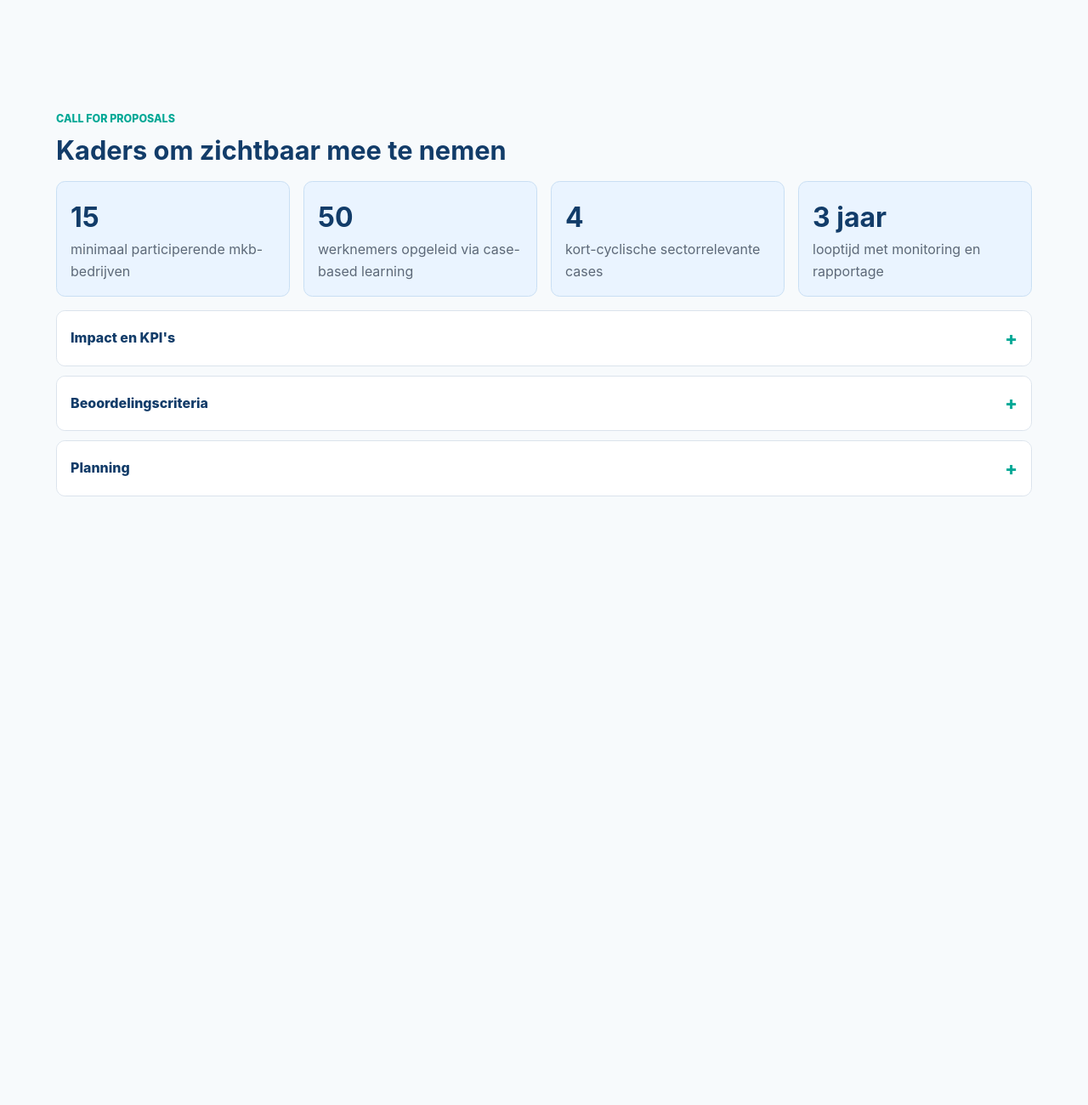
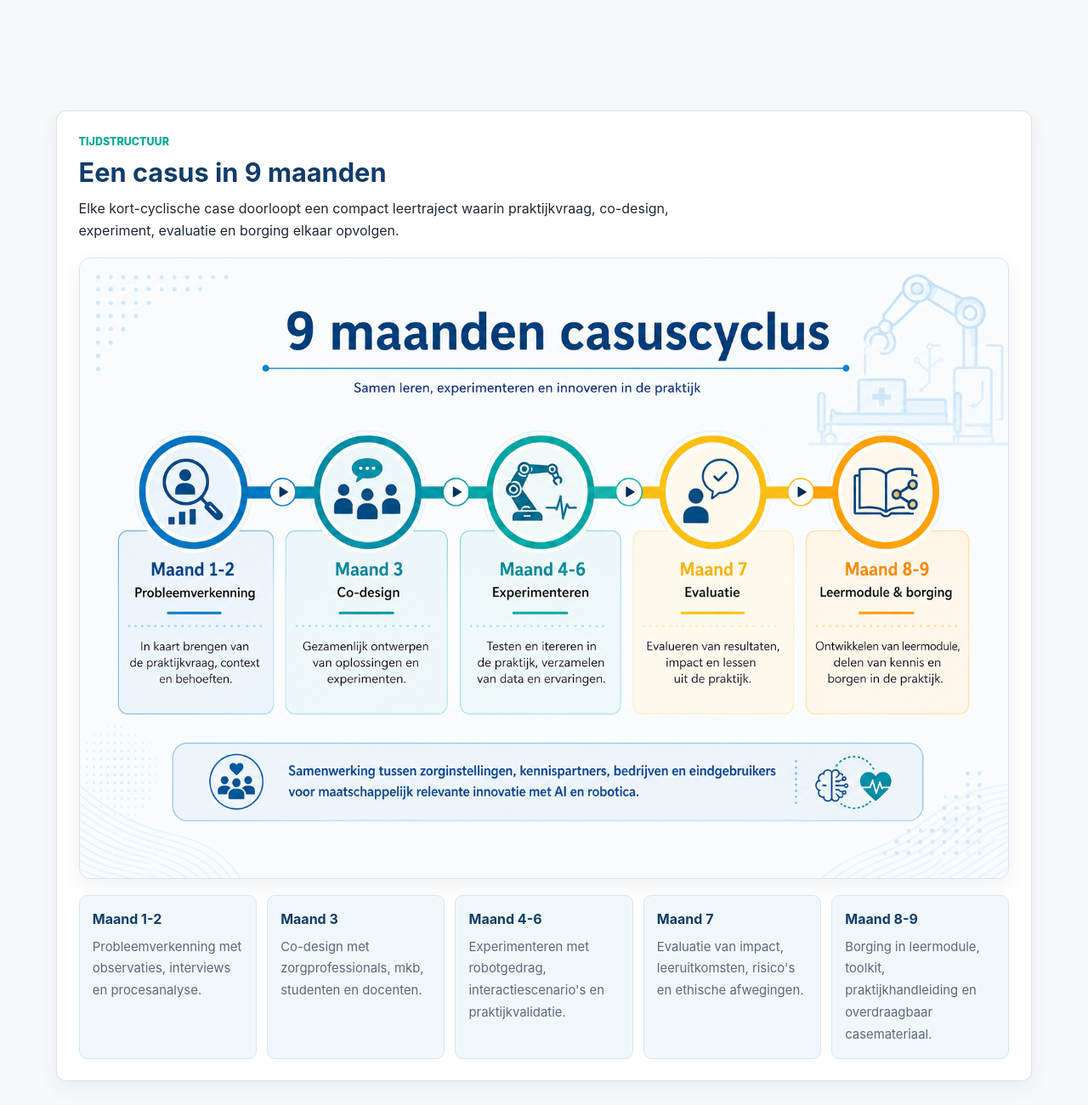
Before and after one commit to rlcomte/ai-robotics, a website built with Vite: page learning-community.html in a window 1280 px wide. Shown: the part 2140-3440 px from the top of the page at 85% size. Before the commit the page ends 2864 px from the top, so only its background shows below. Built offline with nearby package versions, Linux system fonts and the light colour scheme.

Commit message:
Add nine month case cycle panel

```diff
--- a/assets/css/styles.css
+++ b/assets/css/styles.css
@@ -382,6 +382,34 @@ h3 { font-size: 1.18rem; line-height: 1.25; margin-bottom: 0.45rem; color: var(-
 .metric-grid span { color: var(--color-muted); }
 .compact .accordion-trigger { min-height: 3rem; }
 
+.case-duration-panel .image-panel {
+  margin-bottom: 1.2rem;
+}
+
+.month-grid {
+  display: grid;
+  grid-template-columns: repeat(5, minmax(0, 1fr));
+  gap: 0.75rem;
+}
+
+.month-grid article {
+  padding: 0.95rem;
+  background: #f0f7fb;
+  border: 1px solid #d4e6f5;
+  border-radius: 0.6rem;
+}
+
+.month-grid strong {
+  display: block;
+  margin-bottom: 0.35rem;
+  color: var(--color-primary);
+}
+
+.month-grid span {
+  color: var(--color-muted);
+  font-size: 0.93rem;
+}
+
 @media (max-width: 980px) {
   .site-header {
     grid-template-columns: 1fr auto;
@@ -402,6 +430,7 @@ h3 { font-size: 1.18rem; line-height: 1.25; margin-bottom: 0.45rem; color: var(-
   .site-nav.is-open { display: block; }
   .site-nav > div { justify-content: flex-start; }
   .card-grid, .card-grid.three, .metric-grid { grid-template-columns: repeat(2, minmax(0, 1fr)); }
+  .month-grid { grid-template-columns: repeat(2, minmax(0, 1fr)); }
   .stakeholder-card .accordion-group { grid-template-columns: 1fr; }
   .two-column, .details-layout { grid-template-columns: 1fr; }
 }
@@ -412,6 +441,7 @@ h3 { font-size: 1.18rem; line-height: 1.25; margin-bottom: 0.45rem; color: var(-
   .hero-copy { padding: 1rem 0; }
   h1 { font-size: 2.35rem; line-height: 1.03; }
   .card-grid, .card-grid.three, .metric-grid { grid-template-columns: 1fr; }
+  .month-grid { grid-template-columns: 1fr; }
   .page-hero { border-radius: 0; margin-left: -1rem; margin-right: -1rem; }
   .site-nav > div { display: grid; }
 }
--- a/learning-community.html
+++ b/learning-community.html
@@ -37,6 +37,22 @@
         </ol>
       </section>
 
+      <section class="section">
+        <article class="panel case-duration-panel">
+          <div class="section-heading"><p class="eyebrow">Tijdstructuur</p><h2>Een casus in 9 maanden</h2><p>Elke kort-cyclische case doorloopt een compact leertraject waarin praktijkvraag, co-design, experiment, evaluatie en borging elkaar opvolgen.</p></div>
+          <div class="image-panel image-panel-contain">
+            <img src="/assets/images/casuscyclus-9-maanden.png" alt="Infographic van een 9 maanden casuscyclus: maand 1-2 probleemverkenning, maand 3 co-design, maand 4-6 experimenteren, maand 7 evaluatie, maand 8-9 leermodule en borging" />
+          </div>
+          <div class="month-grid" aria-label="Tekstuele maandindeling van de casuscyclus">
+            <article><strong>Maand 1-2</strong><span>Probleemverkenning met observaties, interviews en procesanalyse.</span></article>
+            <article><strong>Maand 3</strong><span>Co-design met zorgprofessionals, mkb, studenten en docenten.</span></article>
+            <article><strong>Maand 4-6</strong><span>Experimenteren met robotgedrag, interactiescenario's en praktijkvalidatie.</span></article>
+            <article><strong>Maand 7</strong><span>Evaluatie van impact, leeruitkomsten, risico's en ethische afwegingen.</span></article>
+            <article><strong>Maand 8-9</strong><span>Borging in leermodule, toolkit, praktijkhandleiding en overdraagbaar casemateriaal.</span></article>
+          </div>
+        </article>
+      </section>
+
       <section class="section" id="call-kaders">
         <div class="section-heading"><p class="eyebrow">Call for proposals</p><h2>Kaders om zichtbaar mee te nemen</h2></div>
         <div class="metric-grid">
```
Also changed, not shown: assets/images/casuscyclus-9-maanden.png (added).
